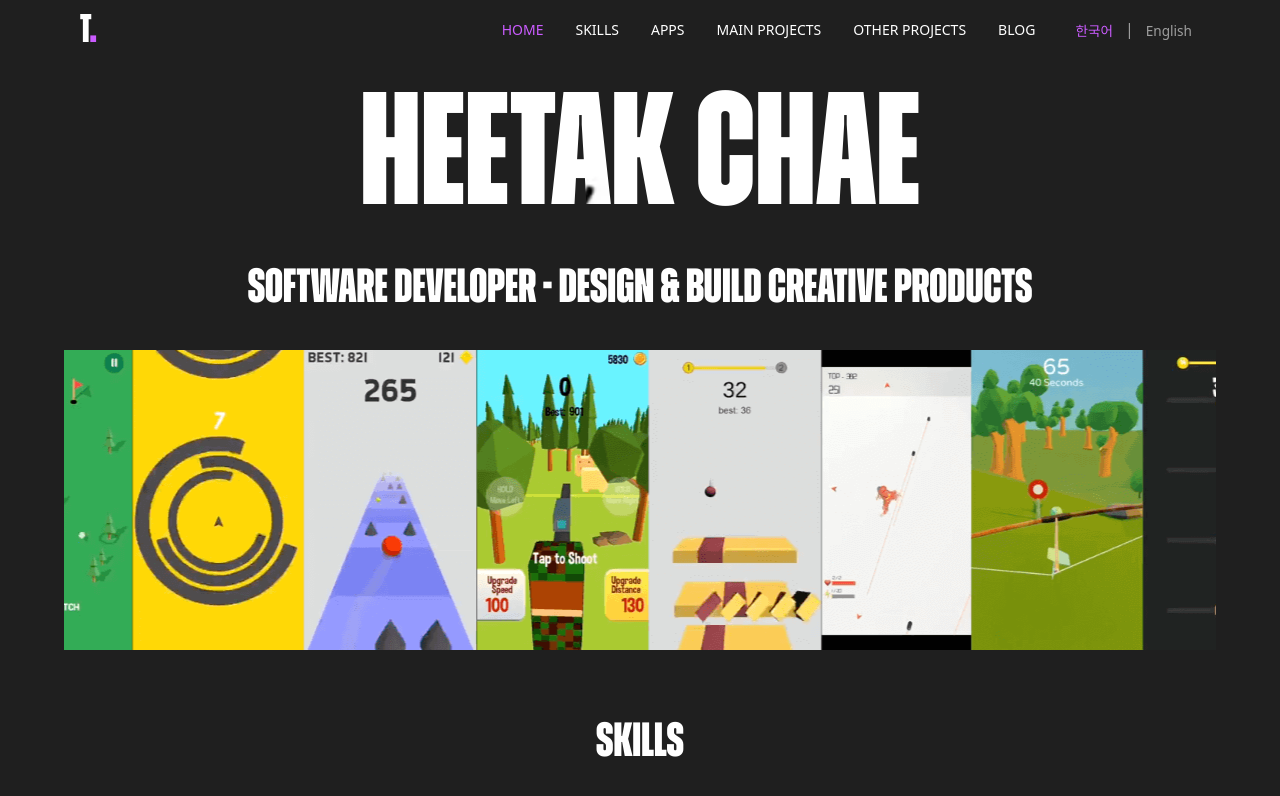
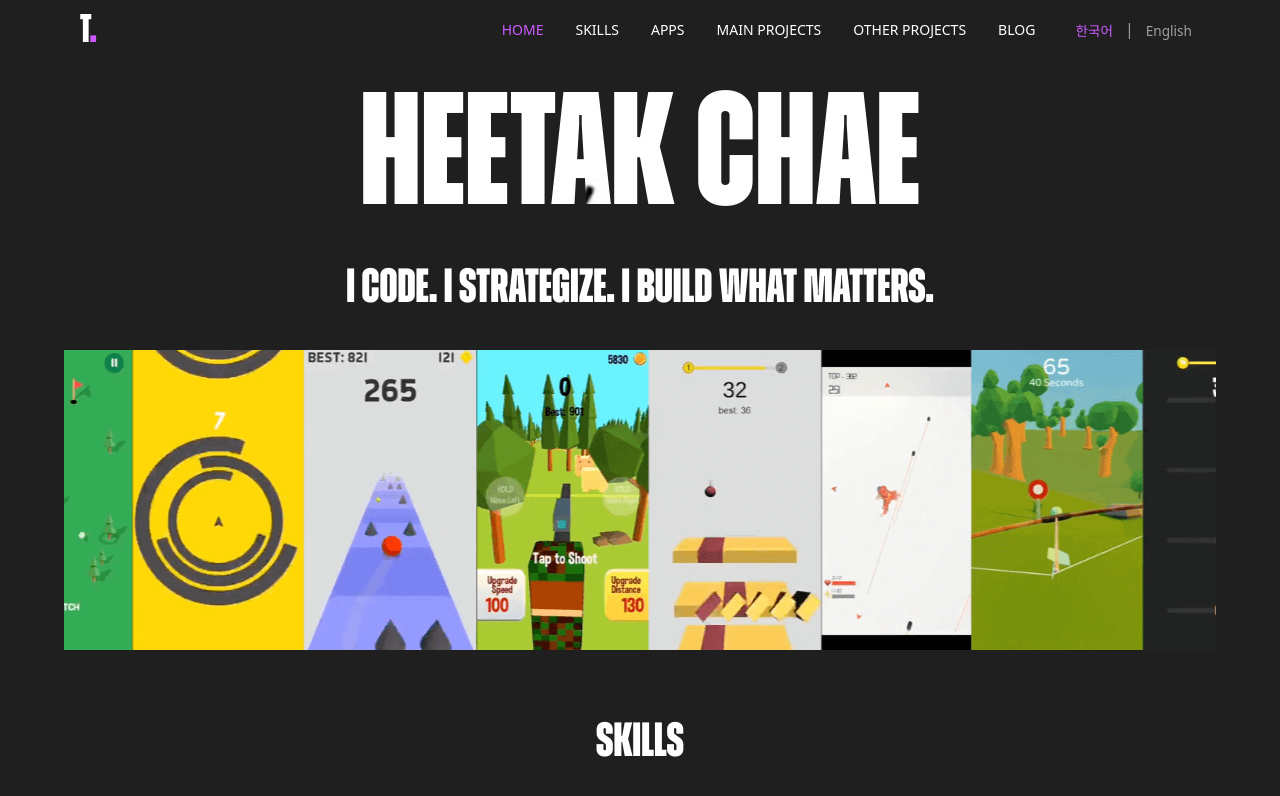
Before and after one commit to htchae/htchae.github.io, a plain HTML site: page index.html in a window 1280 px wide. Shown: the top 796 px of the page. Drawn offline with Linux system fonts and the light colour scheme.

Commit message:
Update index.html

```diff
--- a/index.html
+++ b/index.html
@@ -266,7 +266,7 @@
           </h1>
 
           <h2 class="hero-title">
-            Software Developer - Design & Build Creative Products
+            I Code. I Strategize. I Build What Matters.
           </h2>
         </div>
       </div>
```
